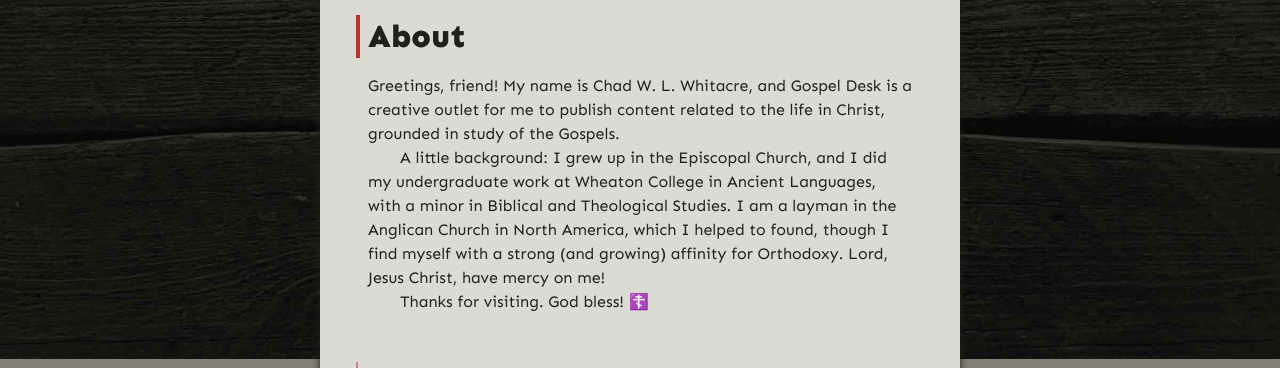
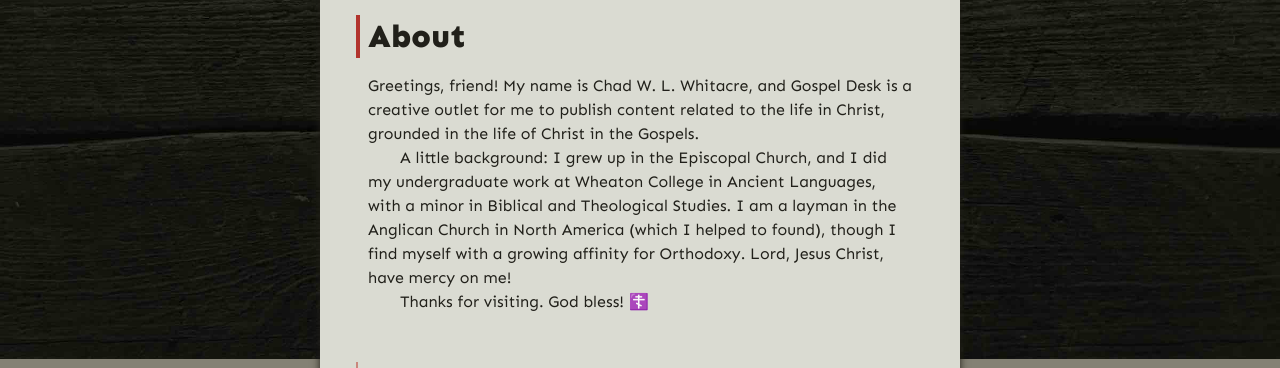
Before and after one commit to gospel-desk/www.logstown.com, a Jekyll site: the page built from about/index.md, in a window 1280 px wide. Shown: the part 306-674 px from the top of the page. Built offline with Jekyll 4.4.1, drawn with Linux system fonts in a browser that asks for light colours.

Commit message:
Tinker with About

```diff
--- a/about/index.md
+++ b/about/index.md
@@ -5,13 +5,13 @@ excerpt: Gospel Desk is a creative outlet for Chad W. L. Whitacre, lay theologia
 
 Greetings, friend! My name is Chad W. L. Whitacre, and Gospel Desk is a
 creative outlet for me to publish content related to the life in Christ,
-grounded in study of the Gospels.
+grounded in the life of Christ in the Gospels.
 
 A little background: I grew up in the Episcopal Church, and I did my
 undergraduate work at Wheaton College in Ancient Languages, with a minor in
 Biblical and Theological Studies. I am a layman in the Anglican Church in North
-America, which I helped to found, though I find myself with a strong (and
-growing) affinity for Orthodoxy. Lord, Jesus Christ, have mercy on me!
+America (which I helped to found), though I find myself with a growing affinity
+for Orthodoxy. Lord, Jesus Christ, have mercy on me!
 
 Thanks for visiting. God bless! ☦️
 
```
